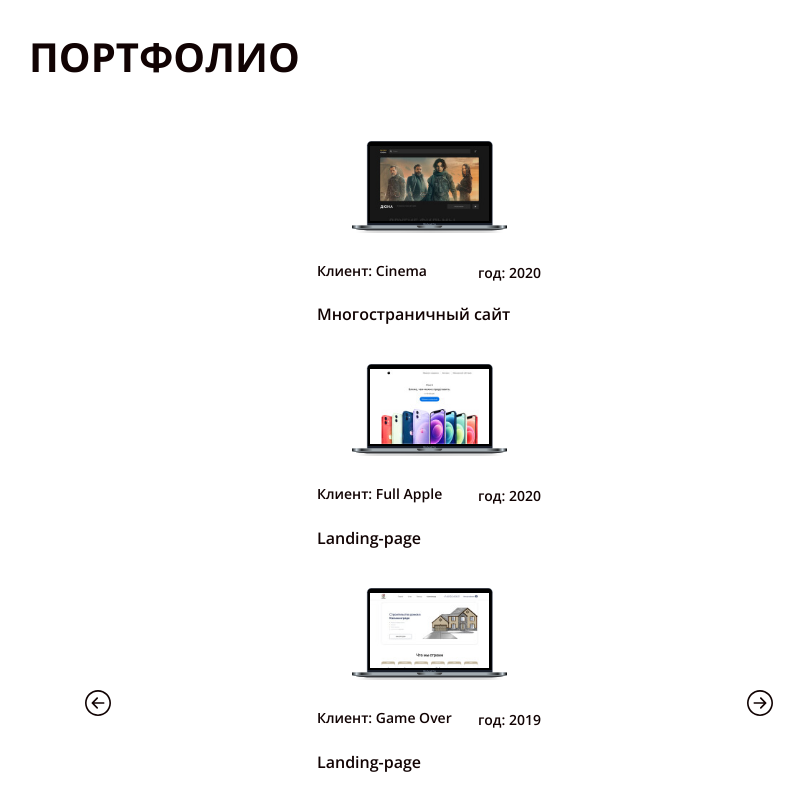
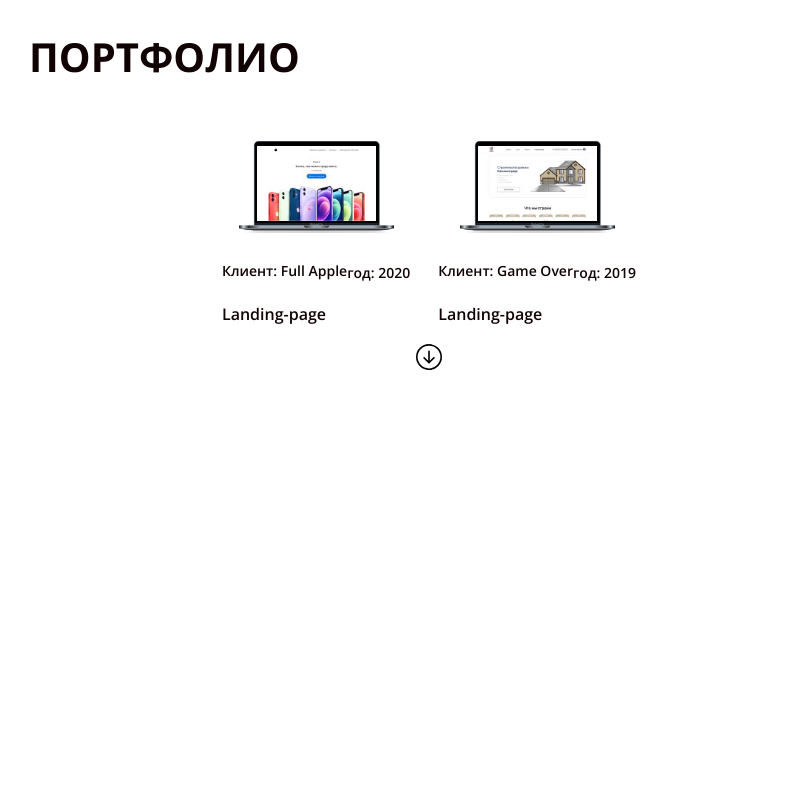
Before and after one commit to Constantiin/portfolio-with-JS-training, a plain HTML site: page index.html in a window 1280 px wide. Shown: the part 1300-2089 px from the top of the page, without its empty margins (331-1135 px from the left). After the commit the page ends 1735 px from the top, so only its background shows below. Drawn offline with Linux system fonts and the light colour scheme.

Commit message:
start project

```diff
--- a/index.html
+++ b/index.html
@@ -89,9 +89,8 @@
         <section class="portfolio">
             <div class="container">
                 <h2 class="portfolio__title">Портфолио</h2>
-                <div class="portfolio__slider swiper">
-                    <ul class="portfolio__list swiper-wrapper">
-                        <li class="portfolio__item swiper-slide">
+                    <ul class="portfolio__list">
+                        <!-- <li class="portfolio__item">
                             <article class="card">
                                 <img class="card__picture" src="img/cinema.jpg" alt="">
                                 <p class="card__data">
@@ -100,8 +99,8 @@
                                 </p>
                                 <h3 class="card__title">Многостраничный сайт</h3>
                             </article>
-                        </li>
-                        <li class="portfolio__item swiper-slide">
+                        </li> -->
+                        <li class="portfolio__item">
                             <article class="card">
                                 <img class="card__picture" src="img/iphone.jpg" alt="">
                                 <p class="card__data">
@@ -111,7 +110,7 @@
                                 <h3 class="card__title">Landing-page</h3>
                             </article>
                         </li>
-                        <li class="portfolio__item swiper-slide">
+                        <li class="portfolio__item">
                             <article class="card">
                                 <img class="card__picture" src="img/dom.jpg" alt="">
                                 <p class="card__data">
@@ -121,7 +120,7 @@
                                 <h3 class="card__title">Landing-page</h3>
                             </article>
                         </li>
-                        <li class="portfolio__item swiper-slide">
+                        <!-- <li class="portfolio__item">
                             <article class="card">
                                 <img class="card__picture" src="img/go.jpg" alt="">
                                 <p class="card__data">
@@ -131,7 +130,7 @@
                                 <h3 class="card__title">Landing-page</h3>
                             </article>
                         </li>
-                        <li class="portfolio__item swiper-slide">
+                        <li class="portfolio__item">
                             <article class="card">
                                 <img class="card__picture" src="img/friendly_house.jpg" alt="">
                                 <p class="card__data">
@@ -140,13 +139,15 @@
                                 </p>
                                 <h3 class="card__title">Многостраничный сайт</h3>
                             </article>
-                        </li>
+                        </li> -->
                     </ul>
 
-                    <button class="portfolio__arrow portfolio__arrow_left"></button>
-                    <button class="portfolio__arrow portfolio__arrow_right"></button>
+                    <button class="portfolio__add">
+                        <svg class="portfolio__add-svg" width="26" height="26" xmlns="http://www.w3.org/2000/svg">
+                          <path fill-rule="evenodd" clip-rule="evenodd" d="M13 24.375a11.375 11.375 0 1 0 0-22.75 11.375 11.375 0 0 0 0 22.75ZM13 0a13 13 0 1 1 0 26 13 13 0 0 1 0-26Zm-.813 7.313a.812.812 0 1 1 1.626 0v9.413l3.487-3.489a.815.815 0 0 1 1.327.264.813.813 0 0 1-.177.887l-4.875 4.875a.813.813 0 0 1-1.15 0L7.55 14.388a.814.814 0 0 1 1.15-1.15l3.488 3.488V7.313Z"/>
+                        </svg>
+                    </button>
                 </div>
-            </div>
         </section>
     </main>
 
--- a/style/portfolio.css
+++ b/style/portfolio.css
@@ -47,45 +47,42 @@
     line-height: 120%;
 }
 
-.portfolio__slider {
-    position: relative;
-    max-width: 290px;
-    margin: 0 auto;
+.portfolio__list {
+    display: flex;
+    justify-content: center;
 }
 
-.portfolio__arrow {
+.portfolio__add {
     display: block;
-    position: absolute;
-    top: 50%;
-    /* transform: translateY(-50%); */
+    margin: 0 auto;
     width: 26px;
     height: 26px;
-    background-image: url("../img/arrow.svg");
-    background-repeat: no-repeat;
-    background-position: center;
-    background-size: contain;
-    z-index: 2;
+    -webkit-transition: color .2s, -webkit-transform .2s;
+    transition: color .2s, -webkit-transform .2s;
+    -o-transition: color .2s, -o-transform .2s;
+    -moz-transition: color .2s, transform .2s, -moz-transform .2s;
+    transition: color .2s, transform .2s;
+    transition: color .2s, transform .2s, -webkit-transform .2s, -moz-transform .2s, -o-transform .2s
 }
 
-.portfolio__arrow_left {
-    left: 0;
+.portfolio__add:focus, .portfolio__add:hover {
+    color: #e87c40
 }
 
-.portfolio__arrow_right {
-    right: 0;
-    transform: rotate(180deg);
+.portfolio__add:active {
+    color: #3b557d;
+    -webkit-transform: translateY(3px);
+    -moz-transform: translateY(3px);
+    -ms-transform: translateY(3px);
+    -o-transform: translateY(3px);
+    transform: translateY(3px)
 }
 
-.portfolio__arrow_disable {
-    opacity: 0.3;
-    pointer-events: none;
+.portfolio__add .portfolio__add-svg {
+    fill: currentColor
 }
 
 @media (min-width: 480px) {
-
-    .portfolio__slider {
-        max-width: 340px;
-    }
 
     .portfolio__title {
         font-size: 40px;
@@ -93,19 +90,7 @@
 
 }
 
-@media (min-width: 768px) {
-
-    .portfolio__slider {
-        max-width: 688px;
-    }
-
-}
-
 @media (min-width: 1440px) {
-
-    .portfolio__slider {
-        max-width: 825px;
-    }
 
     .portfolio__title {
         font-size: 50px;
```
